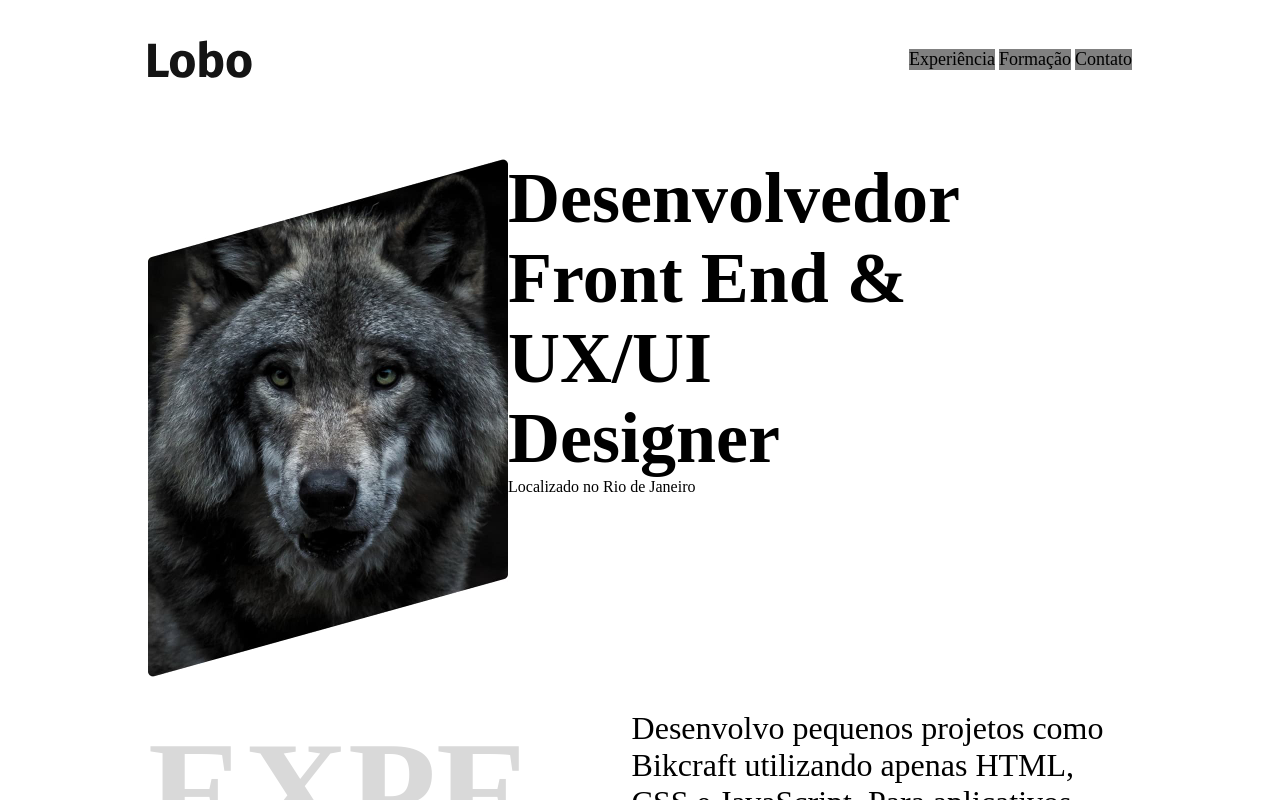
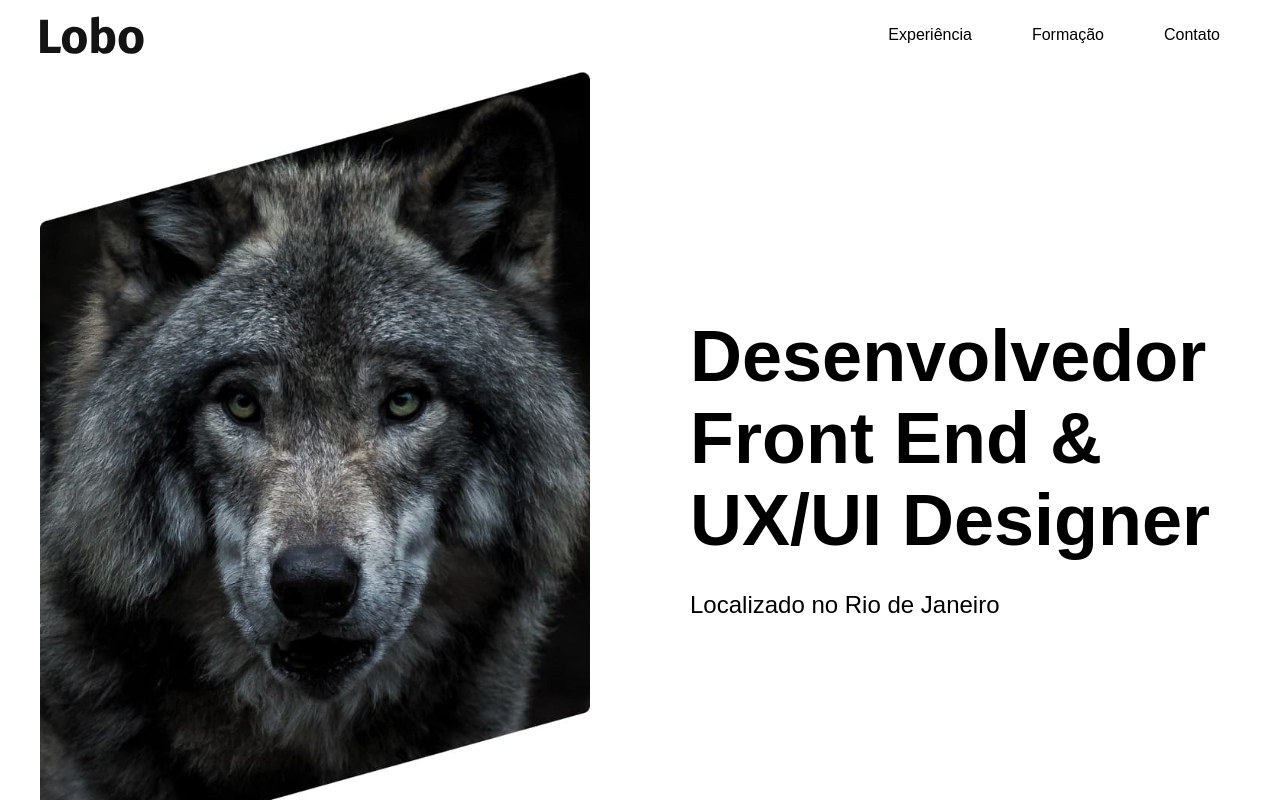
Before and after one commit to DenisonAlves/Portifolio, a plain HTML site: page index.html in a window 1280 px wide. Shown: the top 800 px of the page. Drawn offline with Linux system fonts and the light colour scheme.

Commit message:
Add files via upload

```diff
--- a/index.html
+++ b/index.html
@@ -5,29 +5,32 @@
     <meta charset="UTF-8">
     <meta name="viewport" content="width=device-width, initial-scale=1.0">
     <title>Portifólio</title>
-    <link rel="stylesheet" href="style.css">
+    <link rel="stylesheet" href="./style/style.css">
 </head>
 
 <body>
-    <header>
+    <header class="navegacao">
         <img src="./img/marca.svg" alt="">
         <nav>
-            <ul>
+            <ul class="navegacao-lista">
                 <li><a href="#">Experiência</a></li>
                 <li><a href="#">Formação</a></li>
                 <li><a href="#">Contato</a></li>
             </ul>
         </nav>
     </header>
+
     <main>
         <section class="apresentacao">
             <img class="lobo" src="./img/perfil.jpg" alt="lobo">
-            <div>
-                <h1>Desenvolvedor Front End & UX/UI Designer</h1>
+            <div class="apresentacao-texto">
+                <h1>Desenvolvedor<br> Front End &<br> UX/UI Designer</h1>
                 <p>Localizado no Rio de Janeiro</p>
             </div>
         </section>
-        <article class="experiencia">
+    </main>
+
+    <section class="experiencia">
         <h2>Experiência</h2>
         <!-- Colocar quebra de texto -->
         <p class="merchant">Desenvolvo pequenos projetos como Bikcraft utilizando apenas HTML, CSS e JavaScript. Para aplicativos web como a rede social Dogs eu trabalhei no UX e UI Design do projeto.</p>
@@ -63,7 +66,7 @@
                 <span class="tags">UX Design</span>
             </li>
         </ul>
-        </article>
+    </section>
     <article class="formacao">
         <h2>Formação</h2>
         <p>Minha mais recente experiência acadêmica foi o mestrado que fiz no exterior em UX Design. Além disso me mantenho sem atualizado com cursos intesivos online.</p>
@@ -105,7 +108,7 @@
         </section>
         <p>Lobo. Alguns direitos reservados.</p>
     </footer>
-    </main>
+
 </body>
 
 </html>
--- /dev/null
+++ b/style/apresentacao.css
@@ -0,0 +1,27 @@
+.apresentacao{
+    display: grid;
+    grid-template-columns: 1fr 1fr;
+    max-width: 1200px;
+    gap: 100px;
+    align-items: center;
+}
+
+.lobo {
+    max-width: 100%;
+    display: block;
+}
+
+.apresentacao-texto h1{
+    font-size: 4.5rem;
+}
+
+.apresentacao-texto h1::before{
+    content: '';
+    position: relative;
+    background-image: url('../img/detalhe.svg');
+}
+
+.apresentacao-texto p{
+    font-size: 1.5rem;
+    margin-top: 30px;
+}
--- /dev/null
+++ b/style/geral.css
@@ -0,0 +1,18 @@
+body{
+    font-family: 'fira sans', Arial, sans-serif;
+    padding: 0;
+    margin: 0;
+    max-width: 1200px;
+    margin: 0 auto;
+    padding: 0px 40px;
+}
+
+h1,h2,h3,p{
+    margin: 0;
+    padding: 0;
+}
+
+a {
+    text-decoration: none;
+    color: #000;
+}
--- /dev/null
+++ b/style/header.css
@@ -0,0 +1,14 @@
+.navegacao {
+    display: flex;
+    justify-content: space-between;
+}
+
+.navegacao-lista {
+    display: flex;
+    gap: 20px;
+}
+
+.navegacao-lista li {
+    padding: 10px 20px;
+    list-style: none;
+}
--- /dev/null
+++ b/style/style.css
@@ -0,0 +1,3 @@
+@import url(geral.css);
+@import url(header.css);
+@import url(apresentacao.css);
```
Lines whose indentation alone changed are shown as unchanged.
